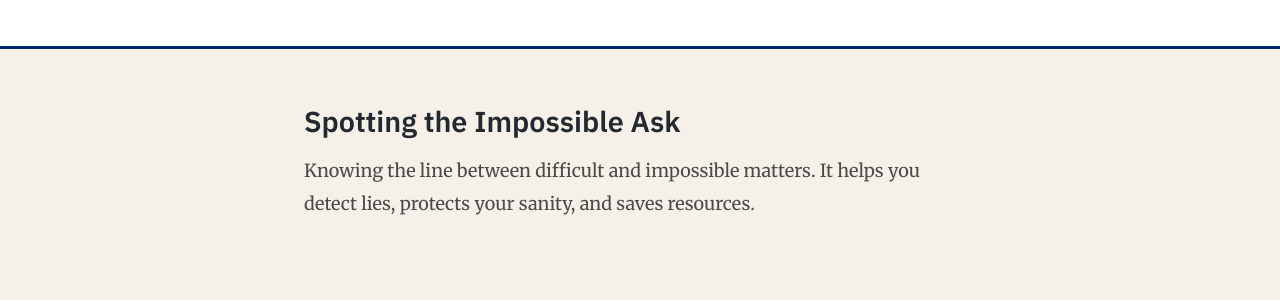
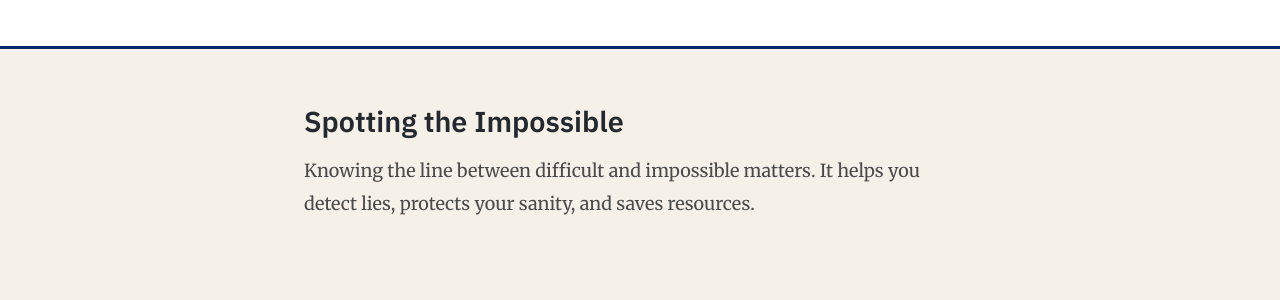
Before and after one commit to DaZaSc/betterward.com, a Jekyll site: the page built from library/index.html, in a window 1280 px wide. Shown: the part 158-458 px from the top of the page. Built offline with Jekyll 4.4.1, drawn with Linux system fonts in a browser that asks for light colours.

Commit message:
Fix heading link text in blog post section

```diff
--- a/library/index.html
+++ b/library/index.html
@@ -4,7 +4,7 @@ title: Library - Betterward
 
 <section class="blog-posts">
     <article class="post-preview">
-        <h2><a href="spotting-the-impossible/">Spotting the Impossible Ask</a></h2>
+        <h2><a href="spotting-the-impossible/">Spotting the Impossible</a></h2>
         <p class="post-excerpt">Knowing the line between difficult and impossible matters. It helps you detect lies, protects your sanity, and saves resources.</p>
     </article>
 </section>
```
